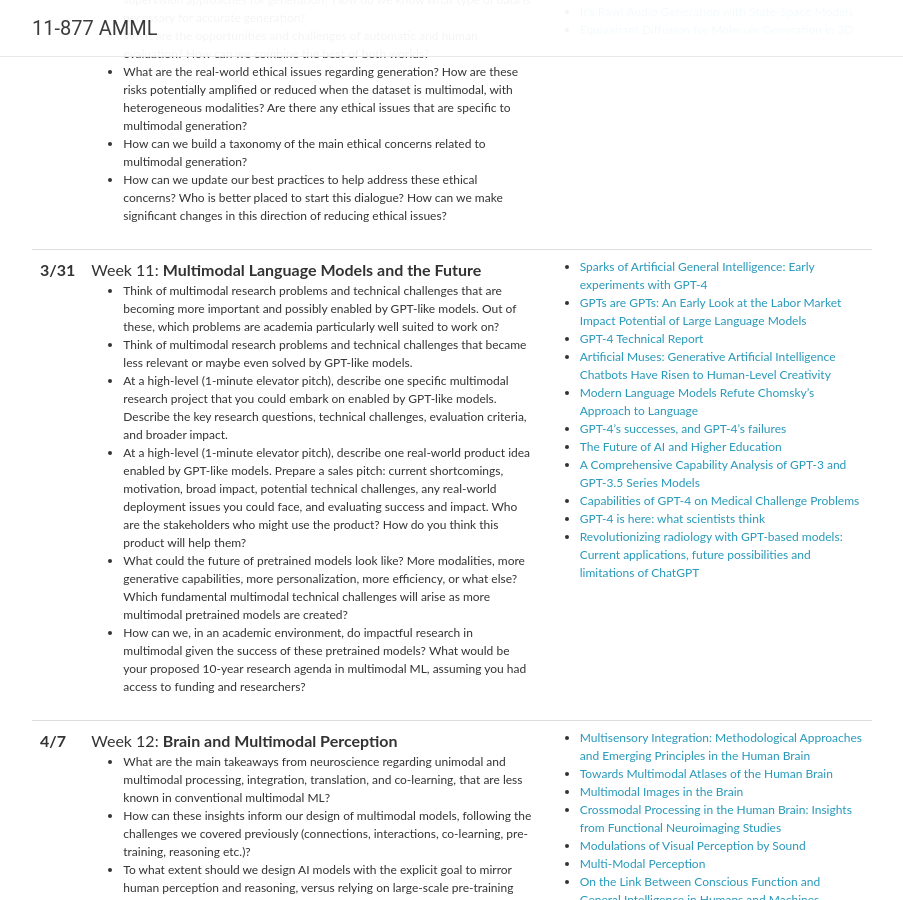
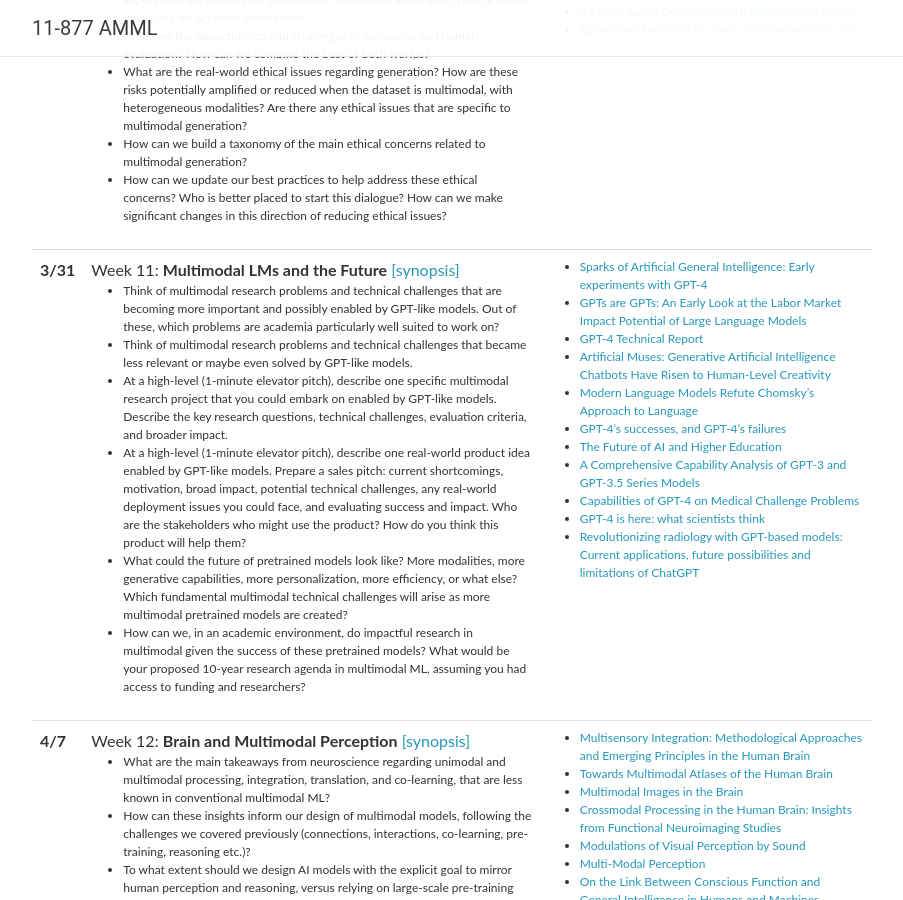
Before and after one commit to CMU-MultiComp-Lab/adv-mmml-course, a Jekyll site: the page built from spring2023/_pages/schedule.md, in a window 1280 px wide and 900 px high, scrolled down 3844 px. Shown: the whole window, without its empty margins (188-1091 px from the left). Built offline with Jekyll 4.4.1, drawn with Linux system fonts in a browser that asks for light colours; nearby versions of some CDN libraries; comment, search, counter and statistics services are not loaded.

Commit message:
Update lectures_2023.yml

```diff
--- a/_data/lectures_2023.yml
+++ b/_data/lectures_2023.yml
@@ -208,7 +208,7 @@
 
 - date: 3/31
   title: >
-    Week 11: <strong>Multimodal Language Models and the Future</strong>
+    Week 11: <strong>Multimodal LMs and the Future</strong> <a href="11877_week11.pdf">[synopsis]</a>
   topics:
     - Think of multimodal research problems and technical challenges that are becoming more important and possibly enabled by GPT-like models. Out of these, which problems are academia particularly well suited to work on?
     - Think of multimodal research problems and technical challenges that became less relevant or maybe even solved by GPT-like models.
@@ -231,7 +231,7 @@
 
 - date: 4/7
   title: >
-    Week 12: <strong>Brain and Multimodal Perception</strong>
+    Week 12: <strong>Brain and Multimodal Perception</strong> <a href="11877_week12.pdf">[synopsis]</a>
   topics:
     - What are the main takeaways from neuroscience regarding unimodal and multimodal processing, integration, translation, and co-learning, that are less known in conventional multimodal ML?
     - How can these insights inform our design of multimodal models, following the challenges we covered previously (connections, interactions, co-learning, pre-training, reasoning etc.)?
```
